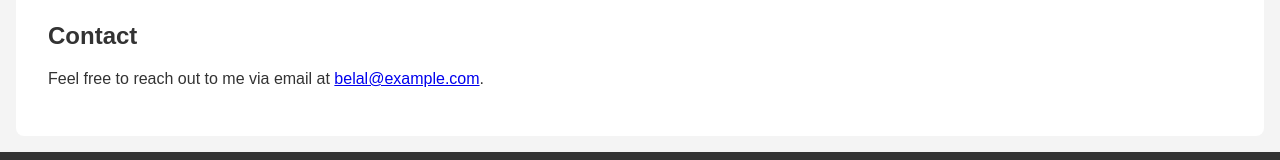
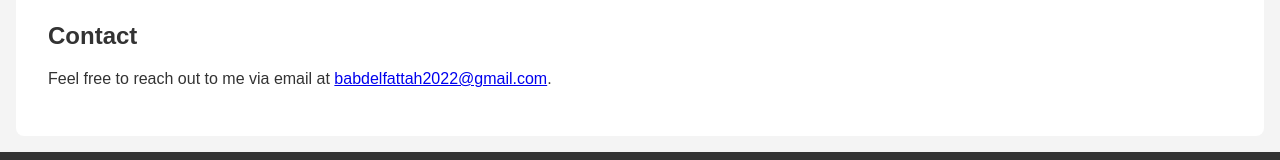
Before and after one commit to BAbdelfattah/my-website, a plain HTML site: page index.html in a window 1280 px wide. Shown: the part 805-965 px from the top of the page. Drawn offline with Linux system fonts and the light colour scheme.

Commit message:
Update index.html

```diff
--- a/index.html
+++ b/index.html
@@ -76,7 +76,7 @@
     </section>
     <section id="contact">
         <h2>Contact</h2>
-        <p>Feel free to reach out to me via email at <a href="mailto:belal@example.com">belal@example.com</a>.</p>
+        <p>Feel free to reach out to me via email at <a href="mailto:babdelfattah2022@gmail.com">babdelfattah2022@gmail.com</a>.</p>
     </section>
     <footer>
         <p>&copy; 2024 Belal Abdelfattah. All rights reserved.</p>
```
